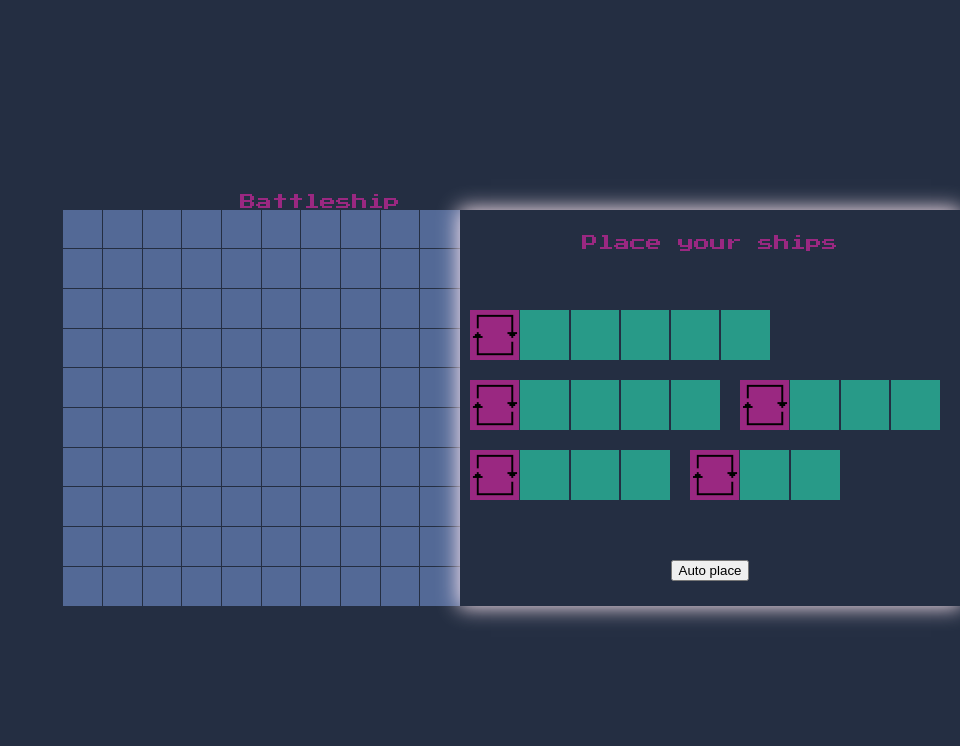
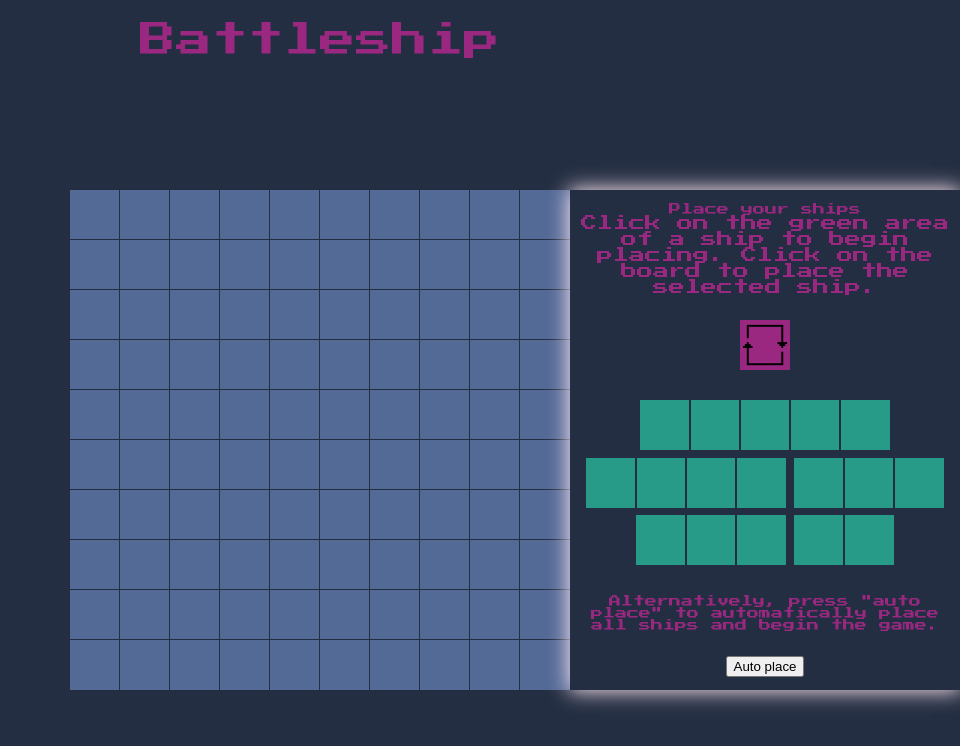
Before and after one commit to zainiscoding/battleship, a React (Create React App) app: page / in a window 1280 px wide. Shown: the top 746 px of the page, without its empty margins (320-1280 px from the left). Built offline with nearby package versions, Linux system fonts and the light colour scheme; the HTML template or start-up script is replaced by a standard one.

Commit message:
Removed functionality to rotate individual ships, instead rotate all ships - cleaner for CSS

```diff
--- a/src/components/GameLogicContainer.js
+++ b/src/components/GameLogicContainer.js
@@ -64,7 +64,6 @@ const GameLogicContainer = (props) => {
     const newPlayerArray = [...player];
     const newPlayerState = playerFactory('Player', newPlayerArray);
     const targetShipNumber = parseInt(e.target.getAttribute('data-shipnumber'));
-    console.log(shipNumber);
     const newChosenShip = {
       shipLength: parseInt(e.target.getAttribute('data-length')),
       orientation: e.target.getAttribute('data-orientation'),
@@ -128,37 +127,19 @@ const GameLogicContainer = (props) => {
     }
   }
 
-  function rotateShip(e) {
-    e.stopPropagation();
-    const targetShipNumber = e.currentTarget.parentNode.getAttribute(
-      'data-shipnumber'
-    );
-    console.log(e.target.parentNode);
-    if (placingShip && targetShipNumber === chosenShip.shipNumber) {
-      const newChosenShip = {
-        shipLength: chosenShip.shipLength,
-        orientation: chosenShip.orientation,
-      };
-      const orientation = chosenShip.orientation;
-
-      orientation === 'horizontal'
-        ? (newChosenShip.orientation = 'vertical')
-        : (newChosenShip.orientation = 'horizontal');
-      setChosenShip(newChosenShip);
-    }
-    console.log(player);
+  function rotateShips() {
     const newPlayerArray = [...player];
     const newPlayerState = playerFactory('Player', newPlayerArray);
+
     console.log(player);
-    newPlayerState.rotateShip(targetShipNumber);
-    console.log(player);
+    newPlayerState.rotateShips();
     setPlayer(newPlayerState.getInitialState());
   }
 
   function placeRandomShips() {
-    placingShip = false;
     const newPlayer = gameboardFactory();
     const stateCopy = newPlayer.getInitialState();
+    placingShip = false;
     newPlayer.placeShips(newPlayer, newPlayer.gameboardArray);
     setPlayerBoard(stateCopy);
     startGame(true);
@@ -189,14 +170,14 @@ const GameLogicContainer = (props) => {
   }
 
   function restartGame() {
+    const newPlayerBoard = gameboardFactory();
+    const newComputerBoard = gameboardFactory();
     preparing = true;
+    gameOver = false;
     setPlayerTurn(true);
     setHitPlayerBlocks([]);
     setComputerHealth(5);
-    gameOver = false;
     setPlayerWins('');
-    const newPlayerBoard = gameboardFactory();
-    const newComputerBoard = gameboardFactory();
     setPlayer(initialPlayer.getInitialState());
     setComputer(initialComputer.getInitialState());
     setPlayerBoard(newPlayerBoard.getInitialState());
@@ -268,7 +249,7 @@ const GameLogicContainer = (props) => {
       chosenShip={chosenShip}
       placingShip={placingShip}
       placeChosenShip={placeChosenShip}
-      rotateShip={rotateShip}
+      rotateShips={rotateShips}
       preparing={preparing}
       startGame={startGame}
       placeRandomShips={placeRandomShips}
--- a/src/components/display_components/DisplayGame.jsx
+++ b/src/components/display_components/DisplayGame.jsx
@@ -56,7 +56,7 @@ const DisplayGame = (props) => {
               setX={setX}
               setY={setY}
               chooseShip={props.chooseShip}
-              rotateShip={props.rotateShip}
+              rotateShips={props.rotateShips}
               placeRandomShips={props.placeRandomShips}
             />
             {playerShips.length === 17 && (
--- a/src/components/display_components/DisplayPlayerShipDock.jsx
+++ b/src/components/display_components/DisplayPlayerShipDock.jsx
@@ -4,8 +4,21 @@ const DisplayPlayerShipDock = (props) => {
   return (
     <div id='player-ships-wrapper'>
       <div id='player-ships-wrapper__instructions-wrapper'>
-        <h2>Place your ships</h2>
+        <h2 id='instructions-wrapper__place-all-ships-header'>
+          Place your ships
+        </h2>
+        <p id='instructions-wrapper__instructions'>
+          Click on the green area of a ship to begin placing. Click on the board
+          to place the selected ship.
+        </p>
       </div>
+      <button onClick={props.rotateShips} className='ship__rotate-ship-button'>
+        <img
+          className='rotate-ship-button__img'
+          src={rotateButton}
+          alt='Rotate ship icon'
+        />
+      </button>
       <div id='player-ships-wrapper__ships'>
         {props.player.map((ship, index) => {
           return (
@@ -32,16 +45,6 @@ const DisplayPlayerShipDock = (props) => {
                     data-orientation={ship.orientation}
                     onClick={props.chooseShip}
                   >
-                    <button
-                      onClick={props.rotateShip}
-                      className='ship__rotate-ship-button'
-                    >
-                      <img
-                        className='rotate-ship-button__img'
-                        src={rotateButton}
-                        alt='Rotate ship icon'
-                      />
-                    </button>
                     <>
                       {ship.positionsArray.map((position, index) => {
                         return (
@@ -62,6 +65,10 @@ const DisplayPlayerShipDock = (props) => {
           );
         })}
       </div>
+      <p>
+        Alternatively, press "auto place" to automatically place all ships and
+        begin the game.
+      </p>
       <button onClick={props.placeRandomShips}>Auto place</button>
     </div>
   );
--- a/src/factories/playerFactory.js
+++ b/src/factories/playerFactory.js
@@ -3,11 +3,6 @@ import createShipPositionsArray from '../helper_functions/createShipPositionsArr
 const playerFactory = (name, playerShipsArray) => {
   let playerShips = [];
 
-  if (playerShipsArray) {
-    playerShips = playerShipsArray;
-  } else {
-    //Create the initial ships that the player can place
-    if (name === 'Player') {
   const shipFactory = (length) => {
     return {
       x: undefined,
@@ -20,6 +15,11 @@ const playerFactory = (name, playerShipsArray) => {
     };
   };
 
+  if (playerShipsArray) {
+    playerShips = playerShipsArray;
+  } else {
+    //Create the initial ships that the player can place
+    if (name === 'Player') {
       const newShip = shipFactory(5);
       const newShip2 = shipFactory(4);
       const newShip3 = shipFactory(3);
@@ -62,21 +62,26 @@ const playerFactory = (name, playerShipsArray) => {
     return (playerShips = newShips);
   }
 
-  function rotateShip(shipIndex) {
-    const orientation =
-      playerShips[shipIndex].orientation === 'horizontal'
-        ? 'vertical'
-        : 'horizontal';
-    const newShip = {
-      x: playerShips[shipIndex].x,
-      y: playerShips[shipIndex].y,
-      shipLength: playerShips[shipIndex].shipLength,
-      orientation: orientation,
-      placed: false,
-      positionsArray: playerShips[shipIndex].positionsArray,
-      highlighted: playerShips[shipIndex].highlighted,
-    };
-    return playerShips.splice(shipIndex, 1, newShip);
+  function rotateShips() {
+    const newPlayerShips = [...playerShips];
+    newPlayerShips.forEach((ship) => {
+      if (!ship.placed) {
+        const newShip = shipFactory(ship.shipLength);
+        const newOrientation =
+          ship.orientation === 'horizontal' ? 'vertical' : 'horizontal';
+        newShip.orientation = newOrientation;
+        createShipPositionsArray(
+          newShip.x,
+          newShip.y,
+          newShip.orientation,
+          newShip.shipLength,
+          newShip.positions,
+          newShip.positionsArray
+        );
+        return newPlayerShips.splice(newPlayerShips.indexOf(ship), 1, newShip);
+      }
+    });
+    return (playerShips = newPlayerShips);
   }
 
   function switchShipPlacement(shipIndex) {
@@ -96,7 +101,7 @@ const playerFactory = (name, playerShipsArray) => {
   return {
     getInitialState,
     highlightShip,
-    rotateShip,
+    rotateShips,
     switchShipPlacement,
   };
 };
--- a/src/styles/main.css
+++ b/src/styles/main.css
@@ -1,21 +1,24 @@
 @import url('https://fonts.googleapis.com/css2?family=Press+Start+2P&display=swap');
+
+html{
+  font-size: 12px;
+}
 
 .App{
   display:flex;
+  flex-direction: column;
   place-items: center;
-  min-height: 100vh;
+  height: 100vh;
   width: 100vw;
   background: #242e42;
 }
 
 
 #game-wrapper {
-  display: flex;
-  flex-direction: column;
+  display: grid;
+  grid-template-rows: 1fr 9fr;
   height: 100%;
   width: 100%;
-  margin-top: 5%;
-  margin-bottom: 5%;
   place-content: center;
   color: #9a2881;
   font-family: 'Press Start 2P', cursive;
@@ -24,6 +27,10 @@
 
 #header-wrapper{
   align-self: center;
+  font-size: calc((0.2em + 1.5vmin) + (0.2em + 1.5vmax));
+  color: #9a2881;
+  font-family: 'Press Start 2P', cursive;
+  text-align: center;
 }
 
 #board-wrapper {
@@ -229,6 +236,8 @@ min-width: 25px;
   grid-row: 1;
   flex-wrap: wrap;
   width: auto;
+  max-width: 320px;
+  place-content: center;
   -webkit-box-shadow: 0px 0px 20px 1px #FFE9F3;
   -moz-box-shadow: 0px 0px 20px 1px #FFE9F3;
   box-shadow: 0px 0px 20px 1px #FFE9F3;
@@ -258,10 +267,13 @@ min-width: 25px;
   height: 100%;
 }
 
+
 #player-ships-wrapper__ships{
   display: flex;
   flex-direction: column;
   flex-flow: wrap;
+  width: 100%;
+  place-content: center;
 }
 
 .player-ships-wrapper__ship--horizontal {
@@ -282,7 +294,7 @@ min-width: 25px;
 .ship-highlight{
   height: fit-content;
   width: fit-content;
-  margin: 10px;
+  margin: 1%;
   cursor:pointer;
   background: #289a88;
   -webkit-box-shadow: 0px 0px 0px 1px #242e42;
@@ -293,7 +305,7 @@ min-width: 25px;
 .ship-highlight--selected{
   height: fit-content;
   width: fit-content;
-  margin: 10px;
+  margin: 1%;
   background: #289a88;
   -webkit-box-shadow: 1px 1px 1px 1px #F51743;
   -moz-box-shadow: 1px 1px 1px 1px #F51743;
@@ -312,6 +324,10 @@ min-width: 25px;
   -moz-box-shadow: 0px 0px 0px 1px #242e42;
   box-shadow: 0px 0px 0px 1px #242e42;
   pointer-events: none;
+}
+
+#instructions-wrapper__instructions{
+  font-size: 2vh;
 }
 
 .error-wrapper{
@@ -351,6 +367,10 @@ min-width: 25px;
     grid-template-rows: 1fr 1fr 1fr 1fr 1fr 1fr 1fr 1fr 1fr 1fr;
     height: 31vw;
     width: 31vw;
+    max-height: 700px;
+    max-width: 700px;
+    min-height: 500px;
+    min-width: 500px;
   }
 
   #cat-face-wrapper__cat-face{
@@ -382,10 +402,9 @@ min-width: 25px;
     grid-column: 3;
     grid-row: 1;
     flex-wrap: wrap;
-    width: 500px;
     justify-content: space-around;
+    max-width: 500px;
   }
-
 
 
   .player-ship-block--docked {
```
Lines whose indentation alone changed are shown as unchanged.
